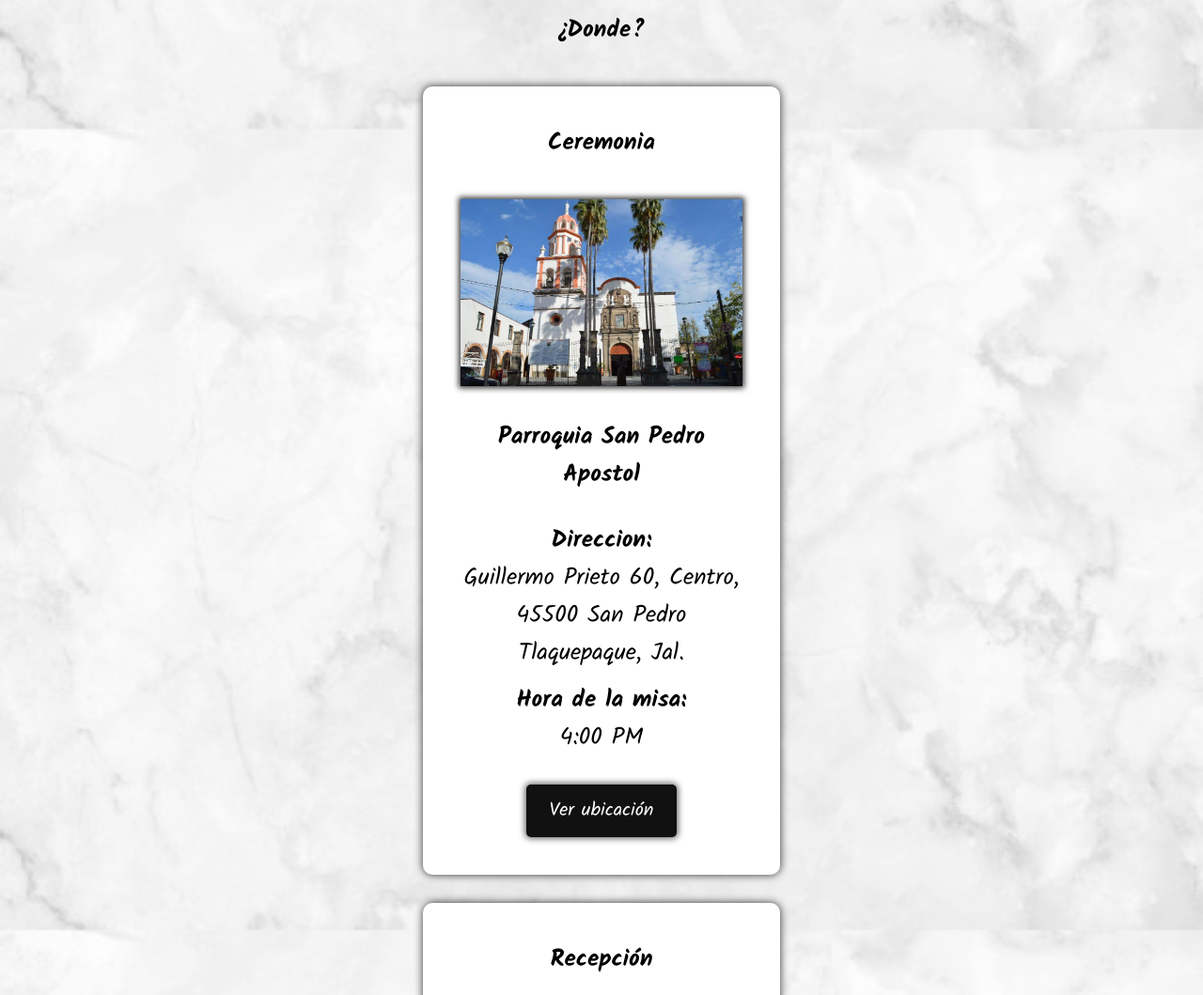
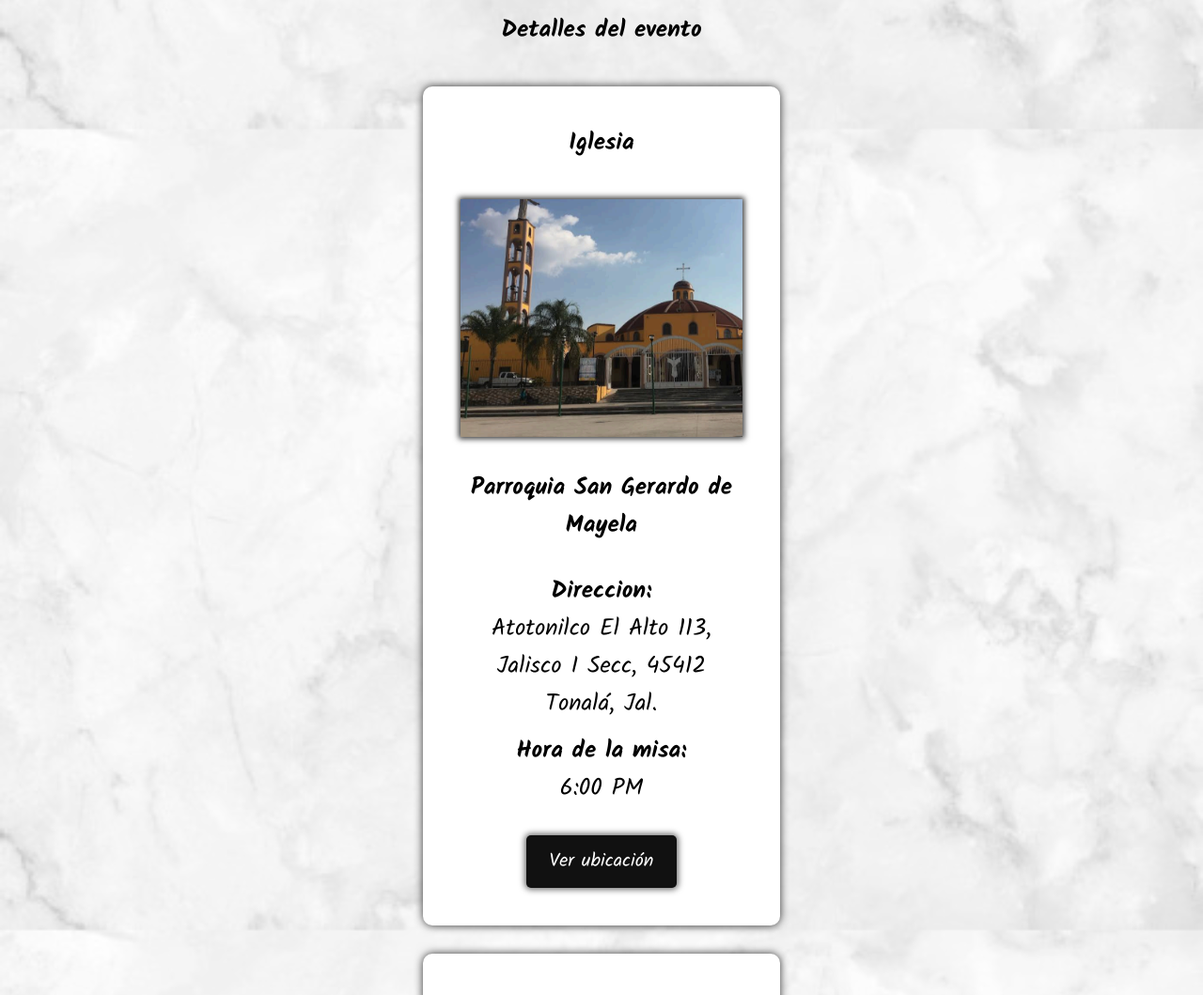
Before and after one commit to Murillo-Invitation-Studio/Wedding_Bronze_Union_Forever, a plain HTML site: page index.html in a window 1280 px wide. Shown: the part 2420-3479 px from the top of the page at 94% size. Drawn offline with nearby package versions, Linux system fonts and the light colour scheme; a web font is replaced by a local one.

Commit message:
Mejoras de estetica

```diff
--- a/index.html
+++ b/index.html
@@ -169,20 +169,20 @@
         <!-- Detalles del evento -->
 		<!----------------------------------------->
         <section class="Detalles_Evento">
-            <h2>¿Donde?</h2>
+            <h2>Detalles del evento</h2>
 
             <!-- Iglesia o Ceremonia -->
             <div class="Evento">
-                <h3>Ceremonia</h3>
-                <img src="https://Murillo-Invitation-Studio.github.io/Wedding_Bronze_Union_Forever/Image/Eventos/Ceremonia.jpg" class="Imagen_Ceremonia">
+                <h3>Iglesia</h3>
+                <img src="https://Murillo-Invitation-Studio.github.io/Wedding_Bronze_Union_Forever/Image/Eventos/Ceremonia.png" class="Imagen_Ceremonia">
 
-                <h4>Parroquia San Pedro Apostol</h4>
+                <h4>Parroquia San Gerardo de Mayela</h4>
                 <h5>Direccion:</h5>
-                <p>Guillermo Prieto 60, Centro, 45500 San Pedro Tlaquepaque, Jal.</p>
+                <p>Atotonilco El Alto 113, Jalisco I Secc, 45412 Tonalá, Jal.</p>
                 <h5>Hora de la misa:</h5>
-                <p>4:00 PM</p>
+                <p>6:00 PM</p>
 
-                <a class="boton" href="https://maps.app.goo.gl/L3aadSs4Lb7kSXg1A" target="_blank">Ver ubicación</a>
+                <a class="boton" href="https://maps.app.goo.gl/E22CDQEzp8p4gfQLA" target="_blank">Ver ubicación</a>
             </div>
 
             <!-- Recepcion o Casino -->
```
Also changed, not shown: Image/Eventos/Ceremonia.jpg (deleted), Image/Eventos/Ceremonia.png (added).
